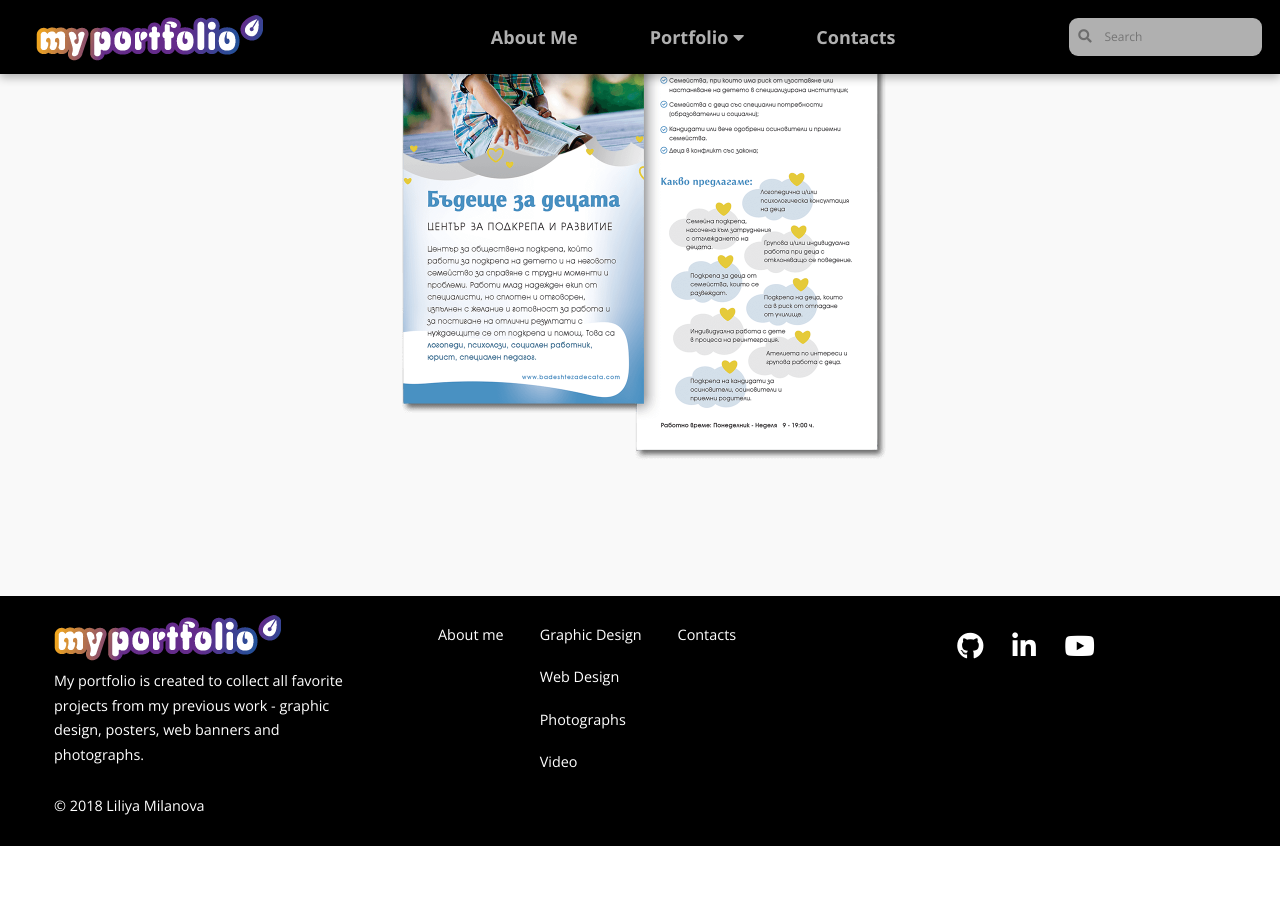
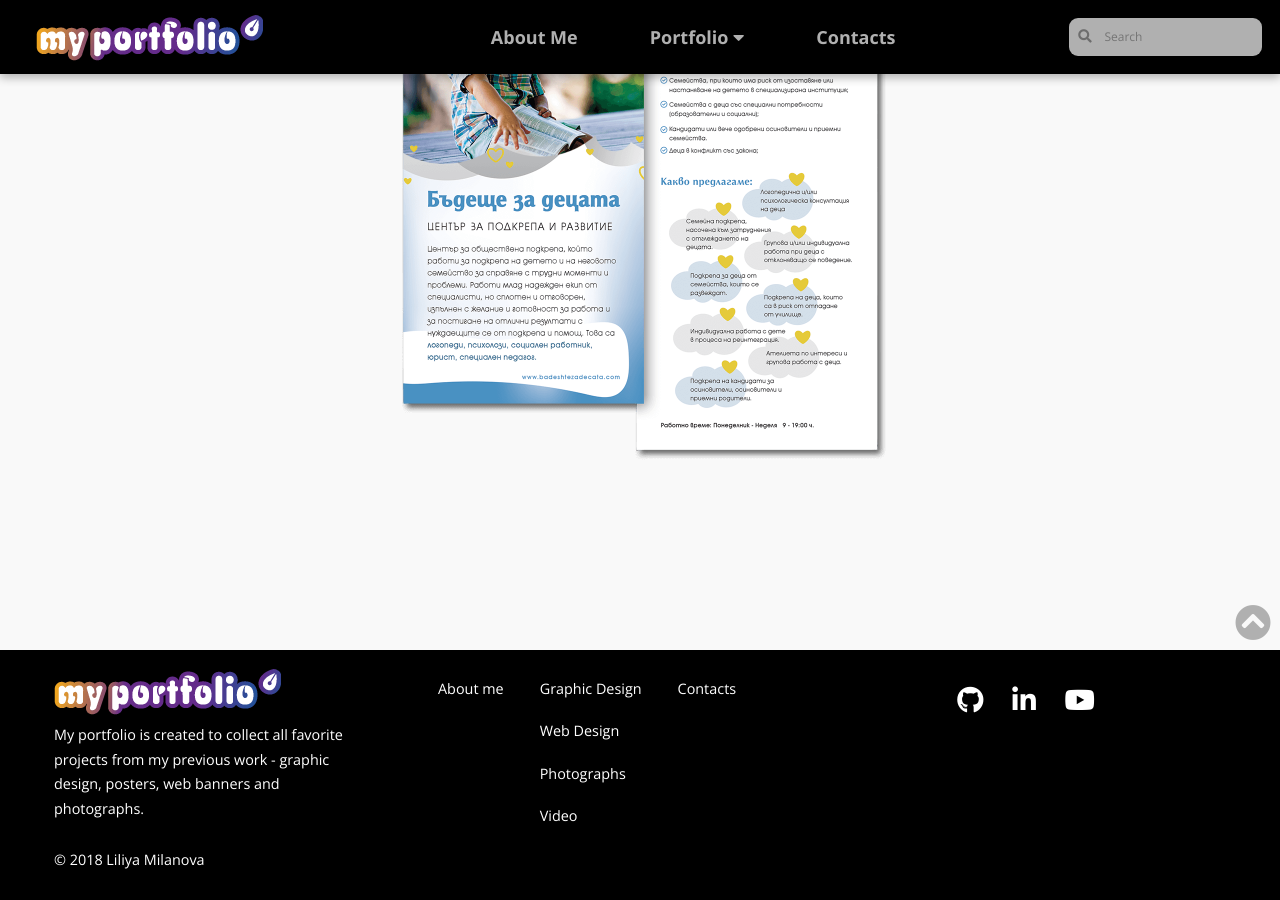
Before and after one commit to LiliyaMilanova/myportfolio, a Jekyll site: the page built from graphic-design-future-for-children-centur.html, in a window 1280 px wide and 900 px high, scrolled down 3081 px. Built offline with Jekyll 4.4.1, drawn with Linux system fonts in a browser that asks for light colours; nearby versions of some CDN libraries; before the commit the page ends 3927 px from its top, so only the background shows below that.

Commit message:
Update graphic-design-future-for-children-centur.html

```diff
--- a/graphic-design-future-for-children-centur.html
+++ b/graphic-design-future-for-children-centur.html
@@ -79,6 +79,13 @@ permalink: /portfolio/graphic-design/future-for-children-centur
                 </article>
            </section>
 
+           <span class="back-to-top">
+                <a href="#top" class="fas fa-chevron-circle-up"></a>
+            </span>
+
+        </div>
+    </section>
+
 </body>
 
 </html>
```
